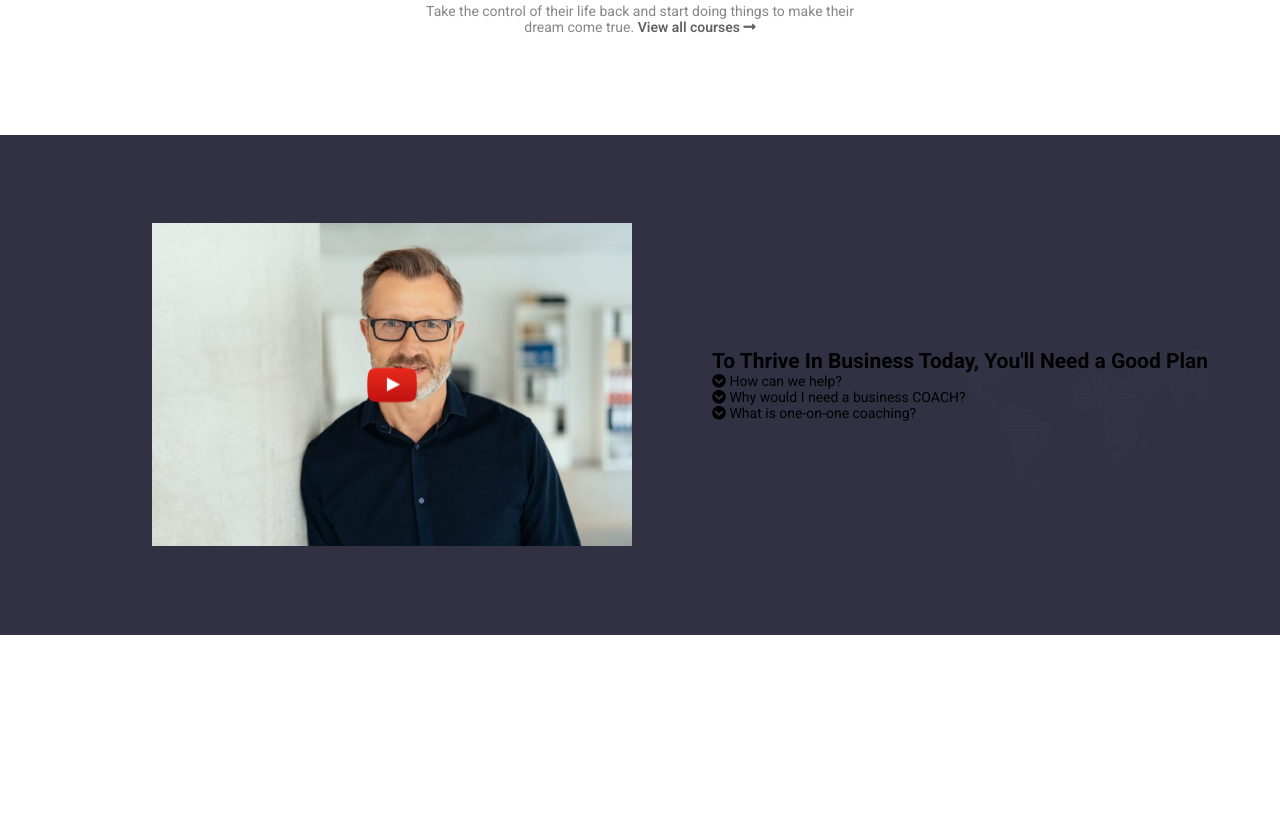
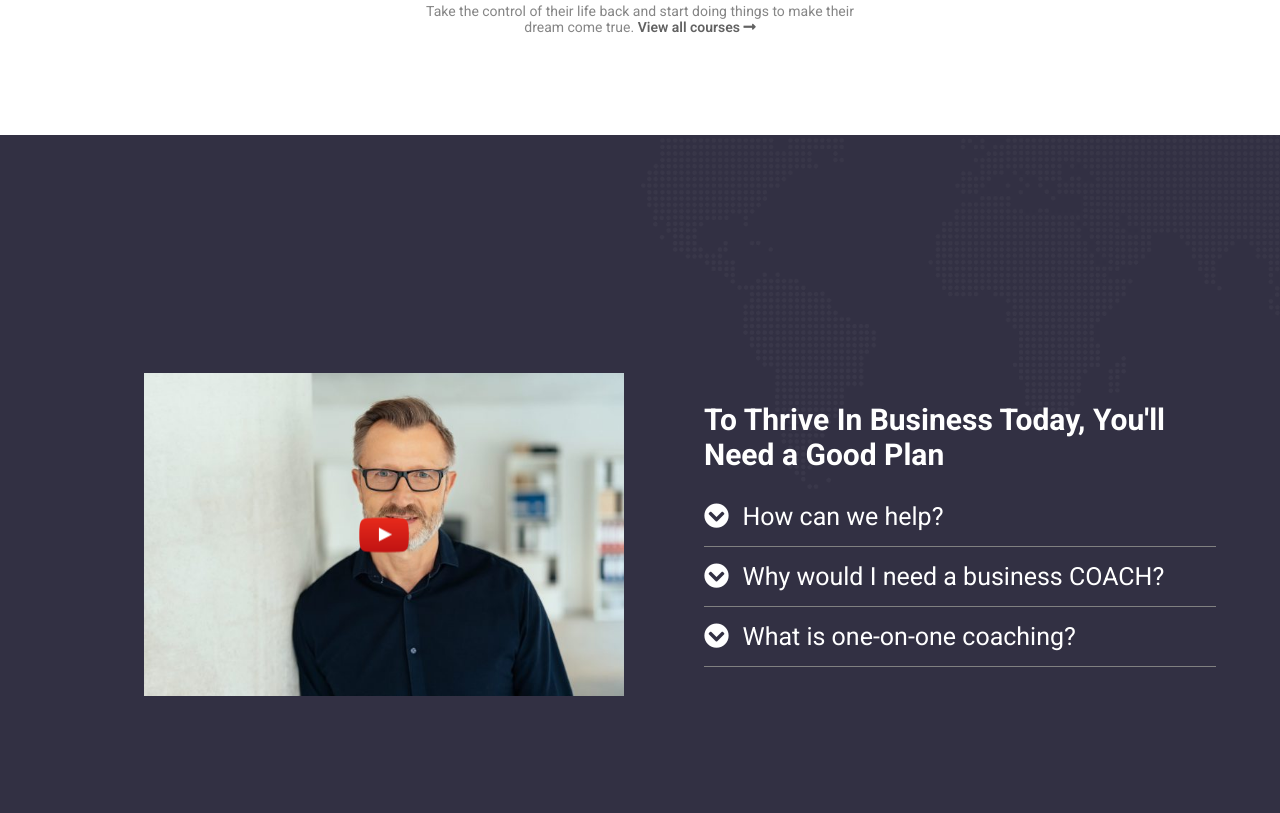
Before and after one commit to Vsevolod230287/proj-html-vuejs, a website: page index.html in a window 1280 px wide. Shown: the part 2867-3680 px from the top of the page. Drawn offline with nearby package versions, Linux system fonts and the light colour scheme.

Commit message:
dropdown jquery con slideUp-Down

```diff
--- a/index.html
+++ b/index.html
@@ -199,7 +199,7 @@
 
       </section>
       <section class="thrive">
-
+<img class="globe" src="./dist\business\images\background-map-dots-top-right-transparent.png" alt="">
         <div class="thrive-left">
           <div class="thrive-youtube">
             <img class="youtube" src="./dist\business\images\icon-youtube-play.png" alt="">
@@ -209,7 +209,7 @@
 
         <div class="thrive-right">
 
-          <img class="globe" src="./dist\business\images\background-map-dots-top-right-transparent.png" alt="">
+
 
           <div class="">
             <h1>To Thrive In Business Today, You'll Need a Good Plan</h1>
@@ -217,8 +217,9 @@
               <div class="thrive-info" v-for="thrive in thriveInfo">
                 <span @click="showX" ><i class="fas fa-chevron-circle-down"></i></span>
                 <span @click="showY"><i class="fas fa-chevron-circle-up none"></i></span>
-                <span>{{thrive.span}}</span>
+                <span class="second">{{thrive.span}}</span>
                 <p class="none">{{thrive.p}}</p>
+
               </div>
 
             </div>
--- a/src/scss/partials/_main.scss
+++ b/src/scss/partials/_main.scss
@@ -325,12 +325,20 @@ main {
   }
 
   section.thrive {
+    color: white;
     display: flex;
     justify-content: center;
     align-items: center;
     position: relative;
-    height: 500px;
+    height: 800px;
     background-color: #323043;
+
+    img.globe {
+      width: 50%;
+      position: absolute;
+      top: 0;
+      right: 0;
+    }
 
     .thrive-left {
       width: 50%;
@@ -361,13 +369,28 @@ main {
     .thrive-right {
       position: relative;
       z-index: 999;
+      width: 40%;
 
+      h1 {
+        font-size: 30px;
+        padding-bottom: 15px;
+      }
 
-    img.globe {
-      width: 50%;
-      position: absolute;
-      top: 0;
-      right: 0;
+      .thrive-info {
+        padding: 15px 0;
+        border-bottom: 1px solid grey;
+        i {
+          padding-right: 10px;
+        }
+
+        p {
+          font-size: 20px;
+          padding: 15px 40px;
+        }
+
+        span {
+          font-size: 25px;
+        }
       }
     }
 
@@ -379,3 +402,4 @@ main {
   .none {
     display: none;
   }
+}
```
Also changed, not shown: dist/css/master.css, dist/js/main.js. Lines whose indentation alone changed are shown as unchanged.
